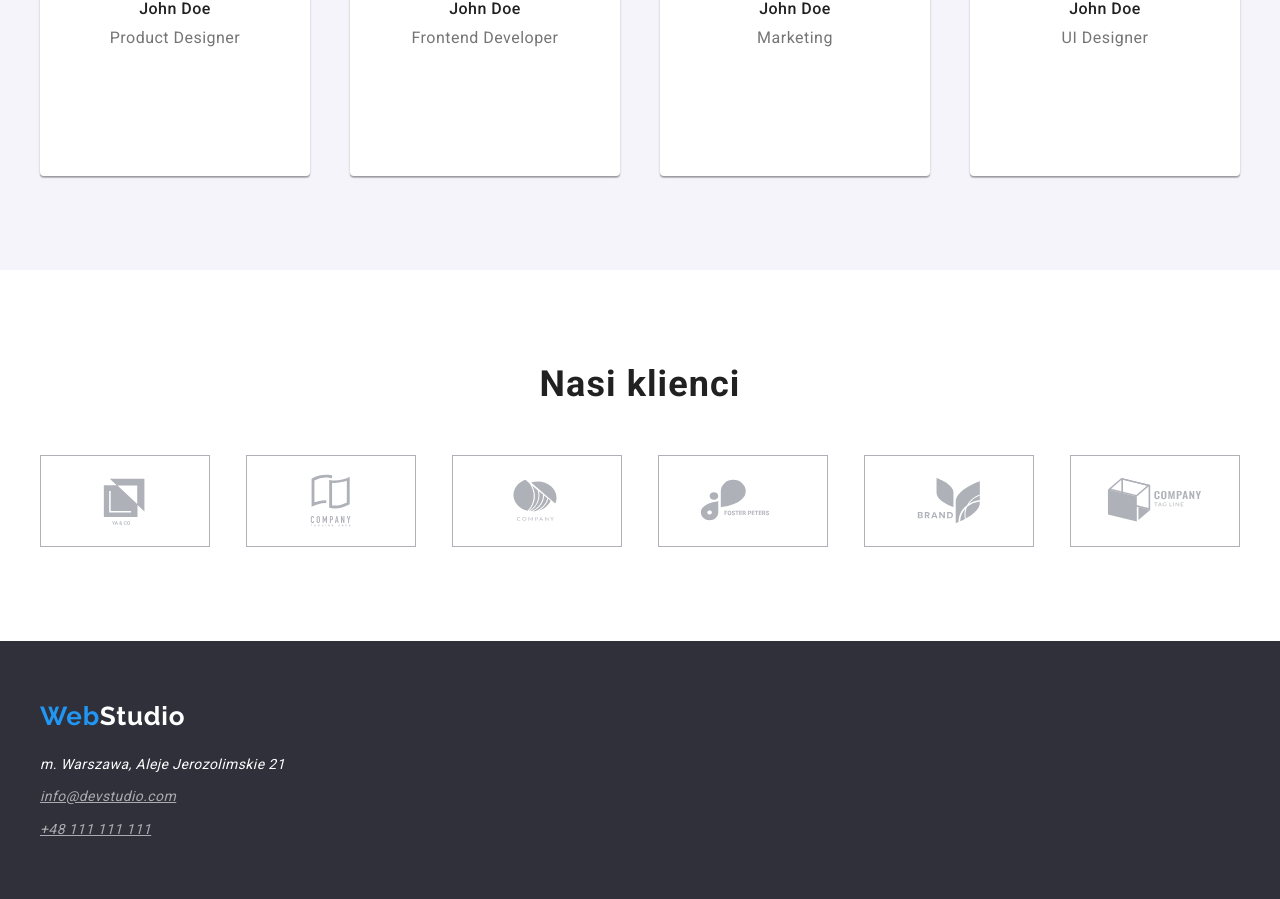
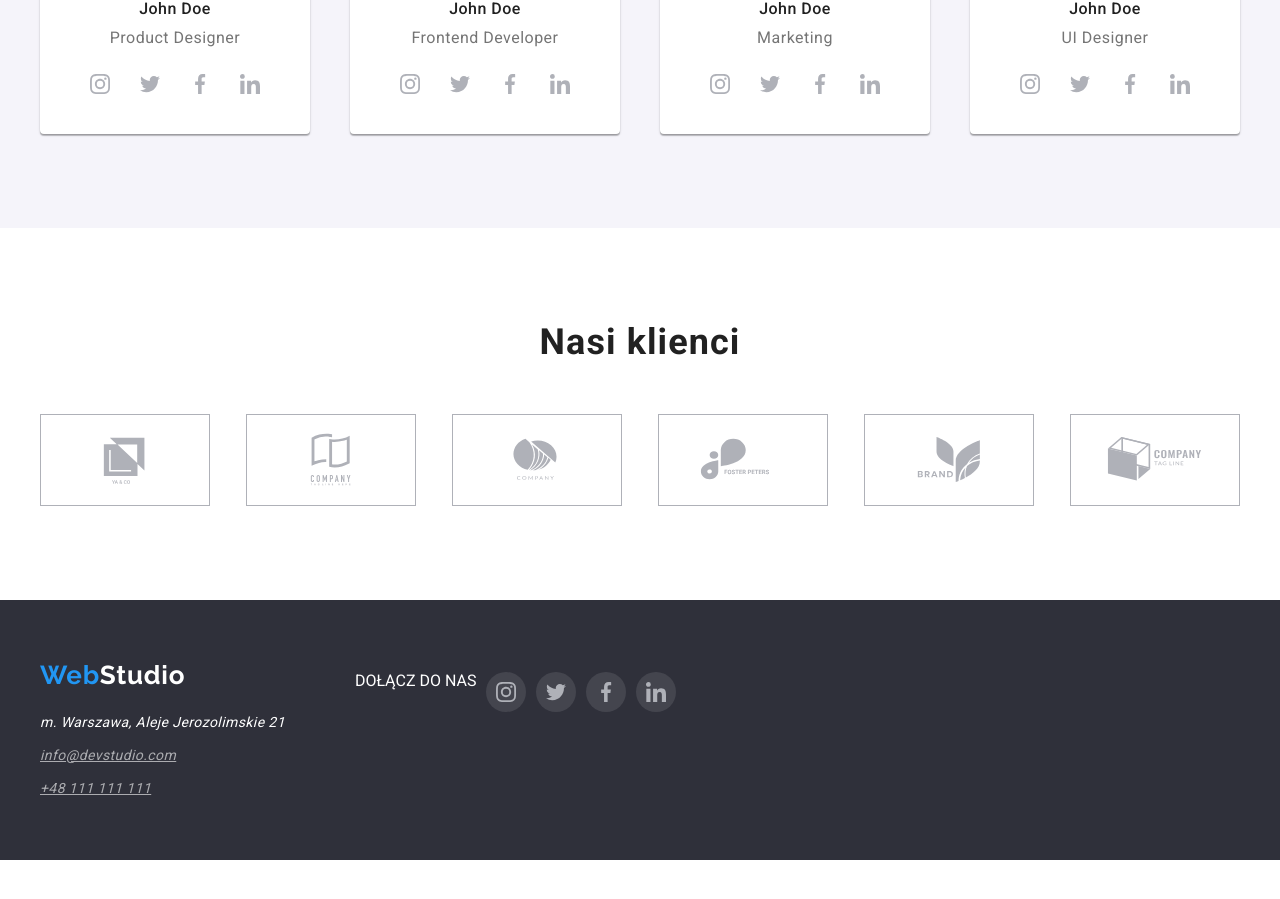
Before and after one commit to Zjadlbyscos/goit-markup-hw-04, a plain HTML site: page index.html in a window 1280 px wide. Shown: the part 2120-3019 px from the top of the page. After the commit the page ends 2980 px from the top, so only its background shows below. Drawn offline with nearby package versions, Linux system fonts and the light colour scheme.

Commit message:
fill svg footer

```diff
--- a/css/styles.css
+++ b/css/styles.css
@@ -10,6 +10,7 @@
   --border-color-galery: #eeeeee;
   --border-color-header: #ececec;
   --icon-color-1: #afb1b8;
+  --icon-color-2:rgba(255, 255, 255, 0.1);
 }
 /*conteners */
 * {
@@ -117,32 +118,32 @@ ul {
   letter-spacing: 0.02em;
   text-decoration: none;
   color: var(--brand-color-grey);
-  fill:var(--brand-color-grey)
+  fill: var(--brand-color-grey);
 }
 .mail-header {
   padding-right: 50px;
   padding-top: 32px;
   padding-bottom: 32px;
 }
-.envelope{
+.envelope {
   margin-right: 10px;
 }
-.telephone{
+.telephone {
   margin-right: 10px;
 }
 .mail-header:hover,
 .tel-header:hover {
   color: var(--brand-color-one);
-  fill:var(--brand-color-one)
+  fill: var(--brand-color-one);
 }
 .mail-header:focus,
 .tel-header:focus {
   color: var(--brand-color-one);
-  fill:var(--brand-color-one)
+  fill: var(--brand-color-one);
 }
-.tel-header{
+.tel-header {
   padding-top: 33px;
-  padding-bottom:31px;
+  padding-bottom: 31px;
 }
 /*Style Studio.html; fonts*/
 .slogan {
@@ -259,7 +260,34 @@ ul {
   text-align: center;
   letter-spacing: 0.03em;
   color: var(--brand-color-grey);
+}
+.social-links {
+  display: flex;
+  flex-direction: row;
+  gap: 10px;
+  align-items: center;
+  justify-content: center;
+  padding-top: 16px;
   padding-bottom: 30px;
+}
+.elipse {
+  border-radius: 50%;
+  width: 40px;
+  height: 40px;
+  display: flex;
+  align-items: center;
+  justify-content: center;
+  background-color: #ffffff;
+  cursor:pointer;
+}
+.elipse:hover {
+  background-color: var(--brand-color-one);
+}
+.social-icon {
+  fill: var(--icon-color-1);
+}
+.social-icon:hover{
+  fill: var(--brand-color-white);
 }
 .our-custommers {
   display: flex;
@@ -393,3 +421,25 @@ footer {
 .tel-footer:focus {
   color: var(--brand-color-one);
 }
+.social-footer{
+  display: flex;
+  flex-direction: row;
+  gap:10px;
+  padding-left:70px;
+  padding-top: 72px;
+}
+.join-us{
+  color:var(--brand-color-white)
+
+}
+.footer-container{
+  display: flex;
+  flex-direction: row;
+  justify-content:flex-start;
+}
+.elipse.footer{
+  background-color: var(--icon-color-2);
+}
+.elipse.footer:hover{
+  background-color: var(--brand-color-one);
+}
--- a/index.html
+++ b/index.html
@@ -172,22 +172,24 @@
                 <h4 class="team-name">John Doe</h4>
                 <p class="team-function">Product Designer</p>
                 <div class="social-links">
-                  <p class="elipse">
-                    <svg width="20px" height="20px"></svg>
-                  </p>
-                  <p class="elipse">
-                    <svg width="20" height="20px">
-                      <use></use>
+                  <p class="elipse" href="#" target="_blank">
+                    <svg class="social-icon" width="20px" height="20px">
+                      <use href="./images/icons.svg#icon-instagram-2"></use>
                     </svg>
                   </p>
-                  <p class="elipse">
-                    <svg width="20" height="20px">
-                      <use></use>
+                  <p class="elipse" href="#" target="_blank">
+                    <svg class="social-icon" width="20" height="20px">
+                      <use href="./images/icons.svg#icon-twitter-1"></use>
                     </svg>
                   </p>
-                  <p class="elipse">
-                    <svg width="20" height="20px">
-                      <use></use>
+                  <p class="elipse" href="#" target="_blank">
+                    <svg class="social-icon" width="20" height="20px">
+                      <use href="./images/icons.svg#icon-facebook-1-1"></use>
+                    </svg>
+                  </p>
+                  <p class="elipse" href="#" target="_blank">
+                    <svg class="social-icon" width="20" height="20px">
+                      <use href="./images/icons.svg#icon-linkedin-1"></use>
                     </svg>
                   </p>
                 </div>
@@ -201,6 +203,28 @@
                 />
                 <h4 class="team-name">John Doe</h4>
                 <p class="team-function">Frontend Developer</p>
+                <div class="social-links">
+                  <p class="elipse" href="#" target="_blank">
+                    <svg class="social-icon" width="20px" height="20px">
+                      <use href="./images/icons.svg#icon-instagram-2"></use>
+                    </svg>
+                  </p>
+                  <p class="elipse" href="#" target="_blank">
+                    <svg class="social-icon" width="20" height="20px">
+                      <use href="./images/icons.svg#icon-twitter-1"></use>
+                    </svg>
+                  </p>
+                  <p class="elipse" href="#" target="_blank">
+                    <svg class="social-icon" width="20" height="20px">
+                      <use href="./images/icons.svg#icon-facebook-1-1"></use>
+                    </svg>
+                  </p>
+                  <p class="elipse" href="#" target="_blank">
+                    <svg class="social-icon" width="20" height="20px">
+                      <use href="./images/icons.svg#icon-linkedin-1"></use>
+                    </svg>
+                  </p>
+                </div>
               </li>
               <li class="frame-team">
                 <img
@@ -211,6 +235,28 @@
                 />
                 <h4 class="team-name">John Doe</h4>
                 <p class="team-function">Marketing</p>
+                <div class="social-links">
+                  <p class="elipse" href="#" target="_blank">
+                    <svg class="social-icon" width="20px" height="20px">
+                      <use href="./images/icons.svg#icon-instagram-2"></use>
+                    </svg>
+                  </p>
+                  <p class="elipse" href="#" target="_blank">
+                    <svg class="social-icon" width="20" height="20px">
+                      <use href="./images/icons.svg#icon-twitter-1"></use>
+                    </svg>
+                  </p>
+                  <p class="elipse" href="#" target="_blank">
+                    <svg class="social-icon" width="20" height="20px">
+                      <use href="./images/icons.svg#icon-facebook-1-1"></use>
+                    </svg>
+                  </p>
+                  <p class="elipse" href="#" target="_blank">
+                    <svg class="social-icon" width="20" height="20px">
+                      <use href="./images/icons.svg#icon-linkedin-1"></use>
+                    </svg>
+                  </p>
+                </div>
               </li>
               <li class="frame-team">
                 <img
@@ -221,6 +267,28 @@
                 />
                 <h4 class="team-name">John Doe</h4>
                 <p class="team-function">UI Designer</p>
+                <div class="social-links">
+                  <p class="elipse" href="#" target="_blank">
+                    <svg class="social-icon" width="20px" height="20px">
+                      <use href="./images/icons.svg#icon-instagram-2"></use>
+                    </svg>
+                  </p>
+                  <p class="elipse" href="#" target="_blank">
+                    <svg class="social-icon" width="20" height="20px">
+                      <use href="./images/icons.svg#icon-twitter-1"></use>
+                    </svg>
+                  </p>
+                  <p class="elipse" href="#" target="_blank">
+                    <svg class="social-icon" width="20" height="20px">
+                      <use href="./images/icons.svg#icon-facebook-1-1"></use>
+                    </svg>
+                  </p>
+                  <p class="elipse" href="#" target="_blank">
+                    <svg class="social-icon" width="20" height="20px">
+                      <use href="./images/icons.svg#icon-linkedin-1"></use>
+                    </svg>
+                  </p>
+                </div>
               </li>
             </ul>
           </div>
@@ -268,7 +336,7 @@
       <!-- Tu Jesr Footer-->
     </main>
     <footer>
-      <div class="container">
+      <div class="container footer-container">
         <div class="box-footer">
           <a class="logo logo-footer" href="./index.htmll"
             ><span class="logo-blue">Web</span
@@ -285,6 +353,31 @@
             <a class="tel-footer" href="tel:+48111111111">+48 111 111 111</a>
           </address>
         </div>
+
+        <div class="social-footer">
+          <p class="join-us">DOŁĄCZ DO NAS</p>
+          <p class="elipse footer" href="#" target="_blank">
+            <svg class="social-icon" width="20px" height="20px">
+              <use href="./images/icons.svg#icon-instagram-2"></use>
+            </svg>
+          </p>
+          <p class="elipse footer" href="#" target="_blank">
+            <svg class="social-icon" width="20" height="20px">
+              <use href="./images/icons.svg#icon-twitter-1"></use>
+            </svg>
+          </p>
+          <p class="elipse footer" href="#" target="_blank">
+            <svg class="social-icon" width="20" height="20px">
+              <use href="./images/icons.svg#icon-facebook-1-1"></use>
+            </svg>
+          </p>
+          <p class="elipse footer" href="#" target="_blank">
+            <svg class="social-icon" width="20" height="20px">
+              <use href="./images/icons.svg#icon-linkedin-1"></use>
+            </svg>
+          </p>
+
+        </div>
       </div>
     </footer>
   </body>
```
